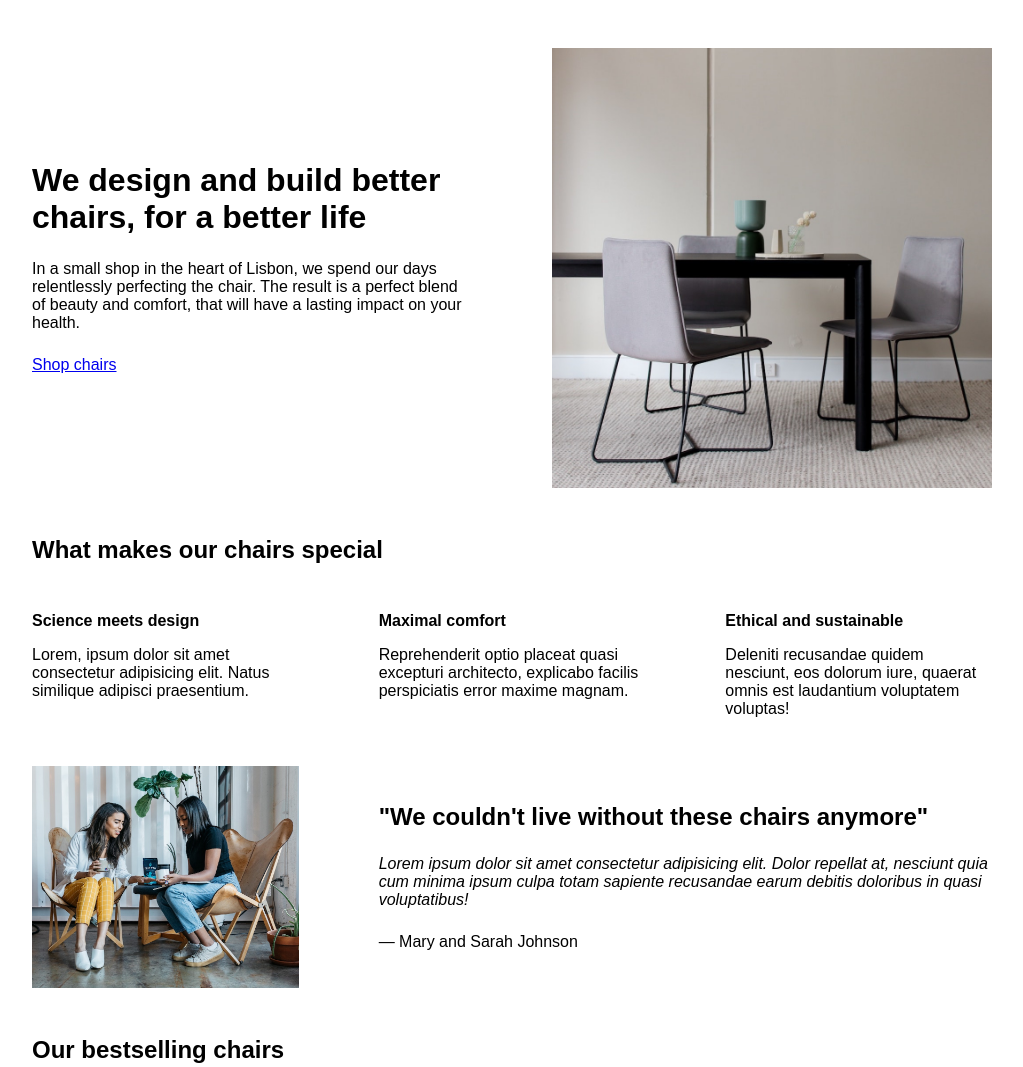
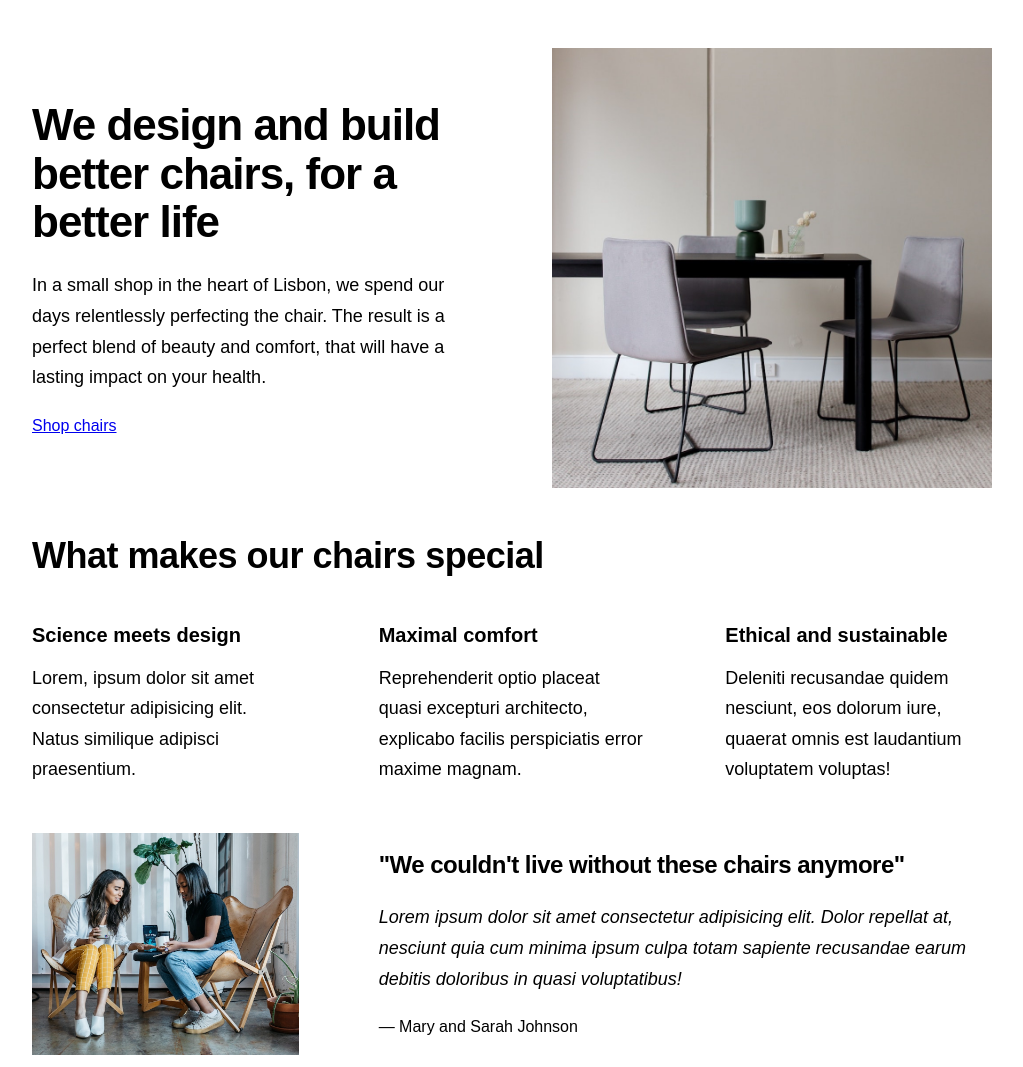
Before and after one commit to kenibatz/responsiveHTMLCSSSection05, a plain HTML site: page index.html in a window 1280 px wide. Shown: the top 1067 px of the page, without its empty margins (128-1151 px from the left). Drawn offline with Linux system fonts and the light colour scheme.

Commit message:
l70 - implementing typography

```diff
--- a/index.html
+++ b/index.html
@@ -5,6 +5,12 @@
     <meta http-equiv="X-UA-Compatible" content="IE=edge" />
     <meta name="viewport" content="width=device-width, initial-scale=1.0" />
 
+    <link rel="preconnect" href="https://fonts.googleapis.com" />
+    <link rel="preconnect" href="https://fonts.gstatic.com" crossorigin />
+    <link
+      href="https://fonts.googleapis.com/css2?family=Inter:wght@400;500;700&display=swap"
+      rel="stylesheet"
+    />
     <link rel="stylesheet" href="style.css" />
     <title>Lisbon Chair Shop</title>
   </head>
--- a/style.css
+++ b/style.css
@@ -31,6 +31,10 @@ section {
 
 h2 {
   margin-bottom: 48px;
+  /* 24 / 30 / 36  */
+  font-size: 36px;
+  line-height: 1.1;
+  letter-spacing: -0.5px;
 }
 
 .grid-3-cols {
@@ -57,10 +61,17 @@ header {
 
 h1 {
   margin-bottom: 24px;
+  /* 44 / 52 / 62 */
+  font-size: 44px;
+  line-height: 1.1;
+  letter-spacing: -1px;
 }
 
 .header-text {
   margin-bottom: 24px;
+  /* 16 / 18 / 20 / */
+  font-size: 18px;
+  line-height: 1.7;
 }
 
 img {
@@ -73,9 +84,12 @@ img {
 
 .features-title {
   margin-bottom: 16px;
+  font-size: 20px;
 }
 
 .features-text {
+  font-size: 18px;
+  line-height: 1.7;
 }
 
 /* TESTIMONIAL */
@@ -88,10 +102,13 @@ img {
 }
 
 .testimonial-box h2 {
+  font-size: 24px;
   margin-bottom: 24px;
 }
 
 .testimonial-text {
+  font-size: 18px;
+  line-height: 1.7;
   font-style: italic;
   margin-bottom: 24px;
 }
@@ -102,6 +119,7 @@ img {
 }
 
 h3 {
+  font-size: 20px;
   margin-bottom: 24px;
 }
 
@@ -127,8 +145,10 @@ h3 {
 .chair-price {
   display: flex;
   justify-content: space-between;
+  font-size: 20px;
 }
 
 footer {
+  font-size: 14px;
   margin-bottom: 48px;
 }
```
